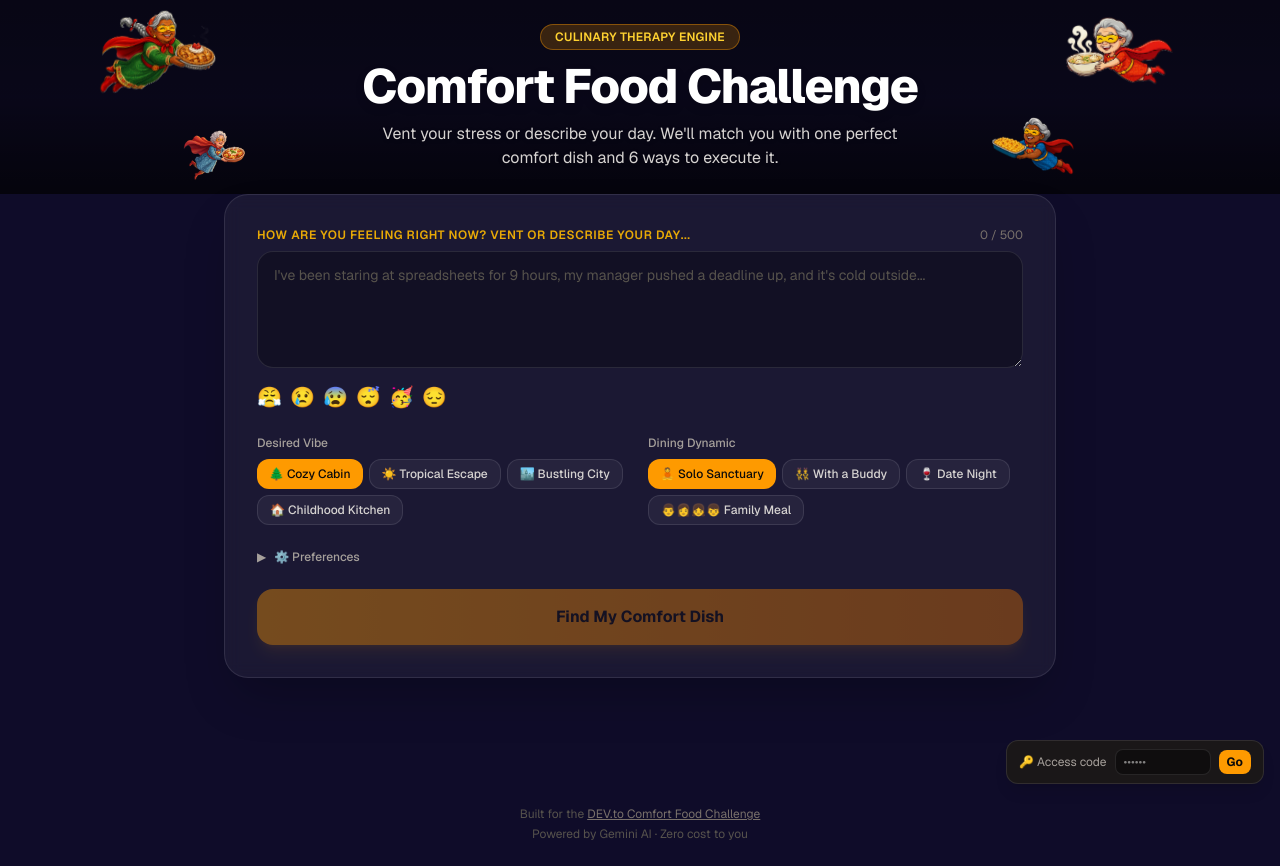
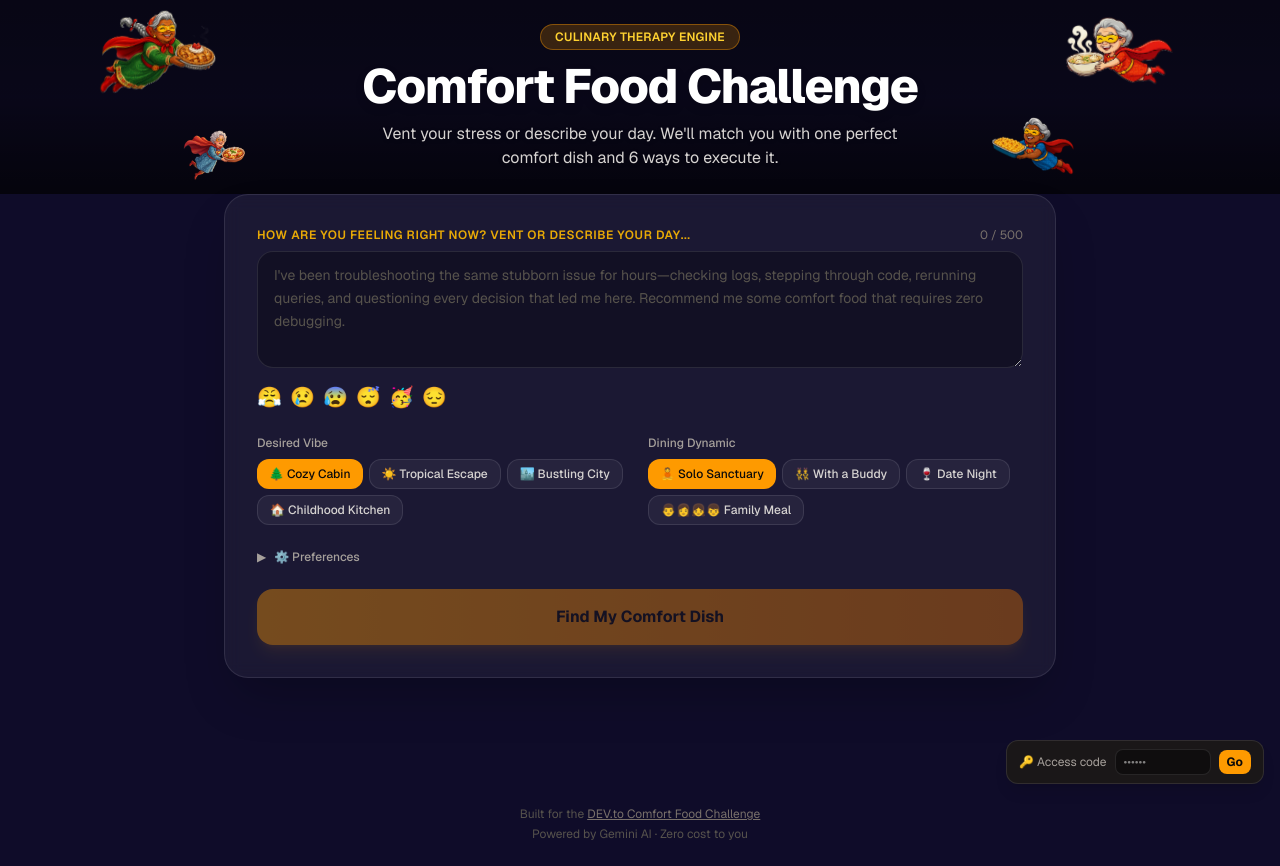
Before and after one commit to jboroda/ComfortFood, a Next.js app in the folder comfort-food-app/: page / in a window 1280 px wide. Built offline with nearby package versions, Linux system fonts and the light colour scheme.

Commit message:
changed the sample prompt

```diff
--- a/comfort-food-app/src/app/api/recommend/route.js
+++ b/comfort-food-app/src/app/api/recommend/route.js
@@ -27,7 +27,7 @@ export async function POST(request) {
     const recommendation = await getRecommendation({ vent, environment, company, dietary, avoidIngredients });
     return Response.json(recommendation);
   } catch (error) {
-    // Gemini calls fail for all sorts of reasons (quota, malformed schema response,
+    // Gemini calls fail (quota, malformed schema response,
     // network blip) — log the real error server-side, the client falls back to
     // FALLBACK_DATA so the user still gets something instead of a blank error page.
     console.error('Gemini API Error:', error);
--- a/comfort-food-app/src/app/page.js
+++ b/comfort-food-app/src/app/page.js
@@ -263,7 +263,7 @@ export default function Home() {
               </div>
               <textarea id="vent-input" rows={4} maxLength={MAX_CHARS} value={vent}
                 onChange={(e) => setVent(e.target.value)}
-                placeholder="I've been staring at spreadsheets for 9 hours, my manager pushed a deadline up, and it's cold outside..."
+                placeholder="I've been troubleshooting the same stubborn issue for hours—checking logs, stepping through code, rerunning queries, and questioning every decision that led me here. Recommend me some comfort food that requires zero debugging."
                 className="w-full px-4 py-3 bg-black/30 border border-white/10 rounded-2xl text-stone-100 placeholder-stone-600 focus:outline-none focus:ring-2 focus:ring-amber-500 text-sm leading-relaxed"
                 required />
               <div className="flex flex-wrap gap-2 mt-2">
```
